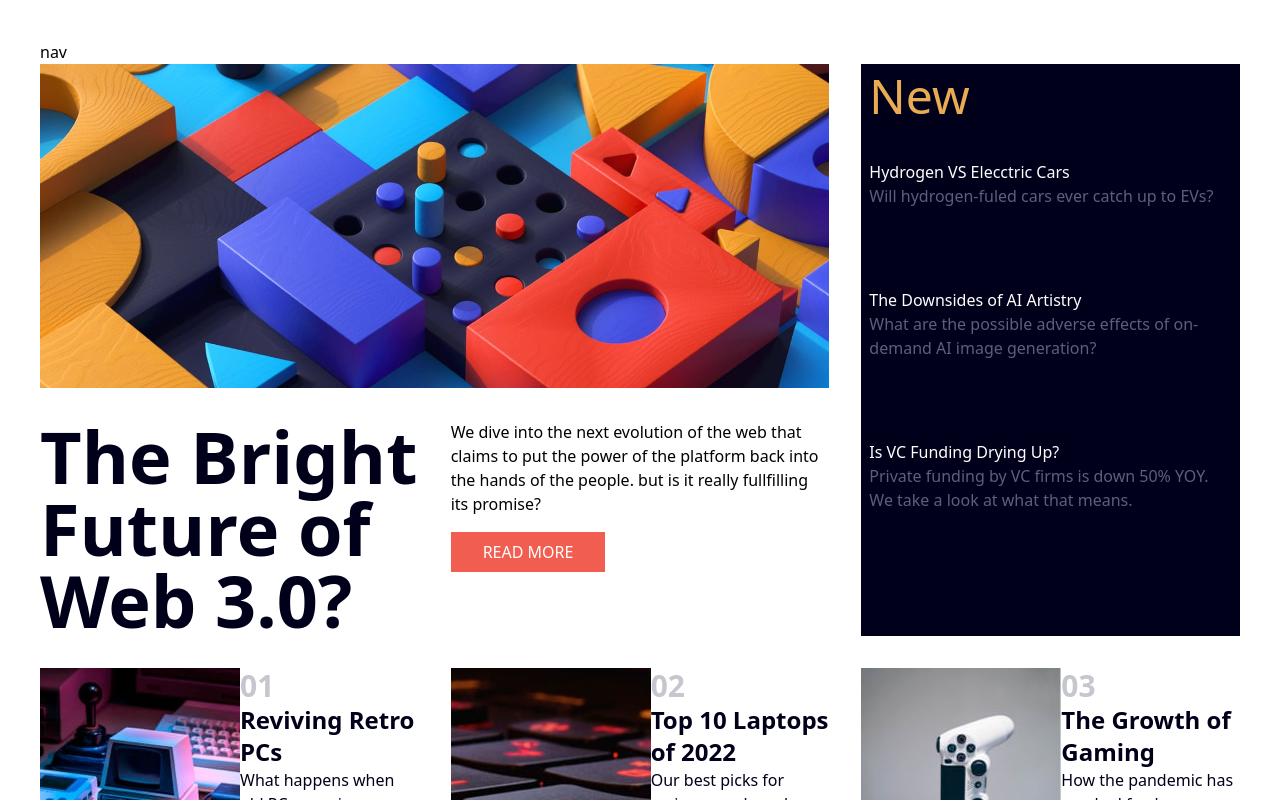
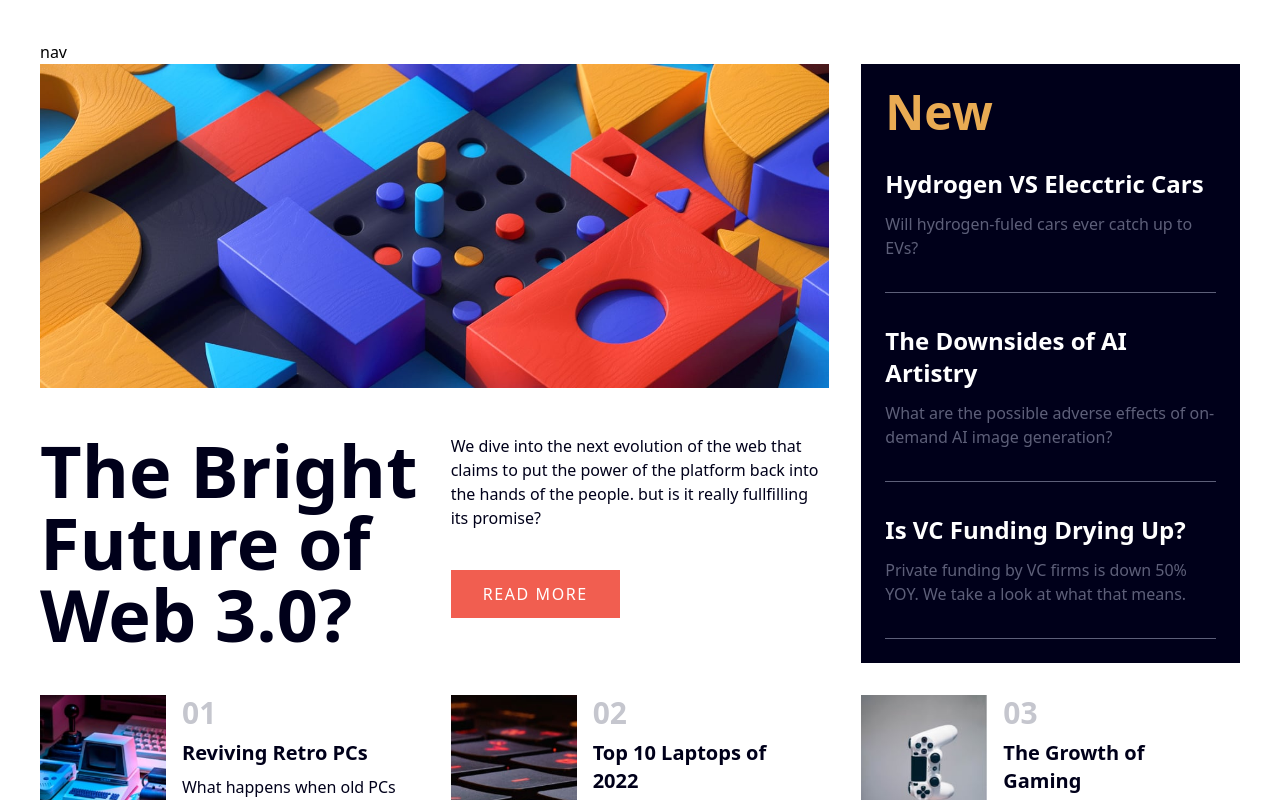
Before and after one commit to ronnie-rios/news-homepage, a React (Create React App) app in the folder frontend/: page / in a window 1280 px wide. Shown: the top 800 px of the page. Built offline with nearby package versions, Linux system fonts and the light colour scheme.

Commit message:
landing page complete

```diff
--- a/frontend/src/page/HomePage.jsx
+++ b/frontend/src/page/HomePage.jsx
@@ -27,11 +27,11 @@ const HomePage = () => {
         <div className='md:col-span-2'>
             <img src={landingImg} alt="landing img" />
         </div>
-        <div className='row-span-2 p-2 bg-dark-blue'>
-            <h1 className='text-5xl text-orange'>New</h1>
+        <div className='row-span-2 p-6 bg-dark-blue'>
+            <h1 className='text-5xl text-orange font-semibold'>New</h1>
             {news.map((item) => (
-                <div className='py-10'>
-                    <h3 className='text-white'>{item.title}</h3>
+                <div className='py-8 border-b border-gray-blue'>
+                    <h3 className='text-2xl font-semibold text-white pb-3'>{item.title}</h3>
                     <p className='text-gray-blue'>{item.heading}</p>
                 </div>
             ))}
@@ -40,16 +40,16 @@ const HomePage = () => {
         <div className='md:col-start-1 md:col-span-1'>
             <h1 className="text-7xl text-dark-blue font-bold">The Bright Future of Web 3.0?</h1>
         </div>
-        <div className='md:col-span-1'>
-            <p>We dive into the next evolution of the web that claims to put the power of the platform back into the hands of the people. but is it really fullfilling its promise?</p>
-            <button className='bg-red py-2 px-8 text-white mt-4'>READ MORE</button>
+        <div className='md:col-span-1 '>
+            <p className='text-dark-blue mb-10'>We dive into the next evolution of the web that claims to put the power of the platform back into the hands of the people. but is it really fullfilling its promise?</p>
+            <button className='bg-red py-3 px-8  text-white tracking-widest'>READ MORE</button>
         </div>
             {data.map((item) => (
                 <div className='col-span-1 flex' key={item.id}>
-                    <img src={item.img} alt={item.img} />
-                    <div>
+                    <img src={item.img} alt={item.img} className='h-40 w-25' />
+                    <div className=' px-4'>
                         <h3 className='text-blue text-3xl font-bold '>0{item.id}</h3>
-                        <h4 className='text-dark-blue text-2xl font-bold' >{item.title}</h4>
+                        <h4 className='text-dark-blue text-xl font-bold py-2' >{item.title}</h4>
                         <p  className='text-dark-blue '>{item.heading}</p>
                     </div>
                 </div>
```
